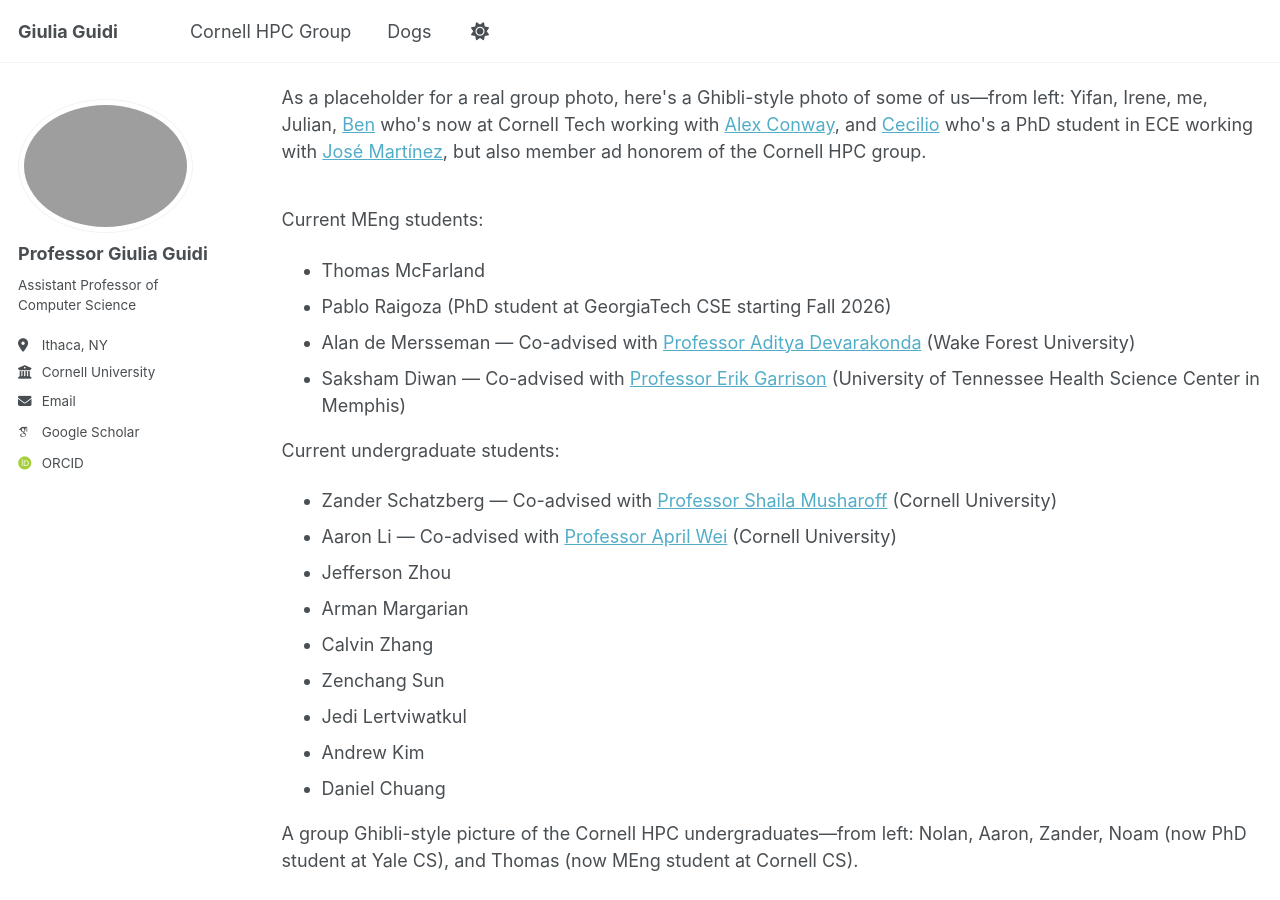
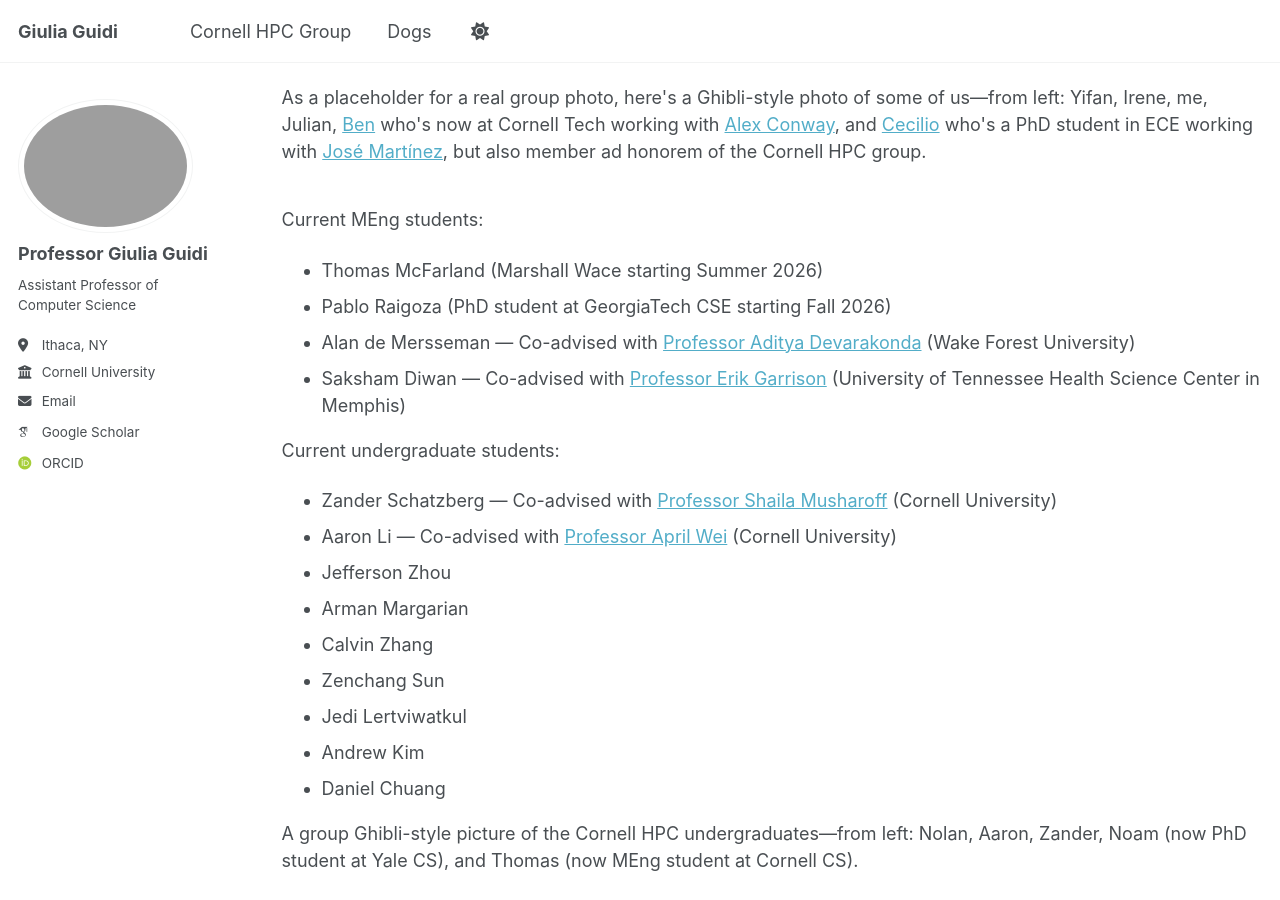
Before and after one commit to giuliaguidi/giuliaguidi.github.io, a Jekyll site: the page built from _pages/hpcgroup.html, in a window 1280 px wide and 900 px high, scrolled down 451 px. Built offline with Jekyll 4.4.1, drawn with Linux system fonts in a browser that asks for light colours; some web fonts are replaced.

Commit message:
Update current MEng student information

```diff
--- a/_pages/hpcgroup.html
+++ b/_pages/hpcgroup.html
@@ -68,7 +68,7 @@ author_profile: true
 
     <p>Current MEng students:</p>
     <ul>
-        <li>Thomas McFarland</li>
+        <li>Thomas McFarland (Marshall Wace starting Summer 2026)</li>
         <li>Pablo Raigoza (PhD student at GeorgiaTech CSE starting Fall 2026)</li>
         <li>Alan de Mersseman &mdash; Co-advised with <a href="https://cs.wfu.edu/people/faculty/aditya-devarakonda/">Professor Aditya Devarakonda</a> (Wake Forest University)</li>
         <li>Saksham Diwan &mdash; Co-advised with <a href="http://hypervolu.me/~erik/erik_garrison.html">Professor Erik Garrison</a> (University of Tennessee Health Science Center in Memphis)</li>
```
